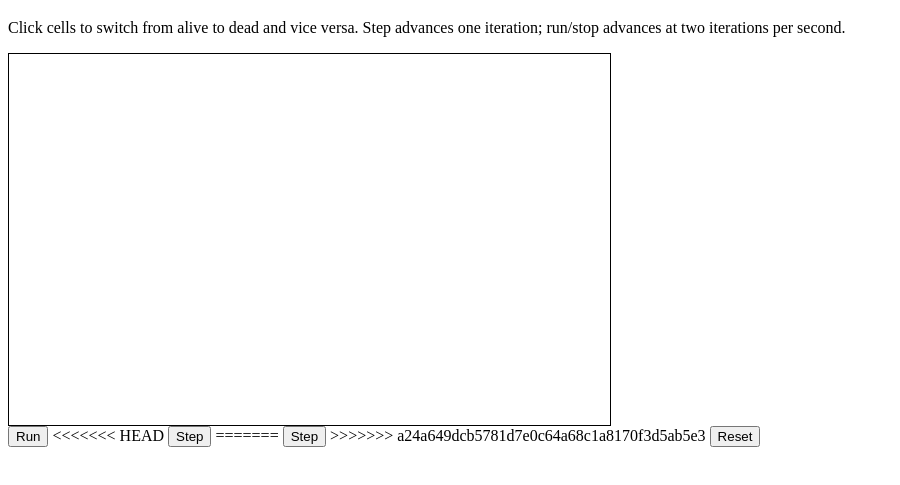
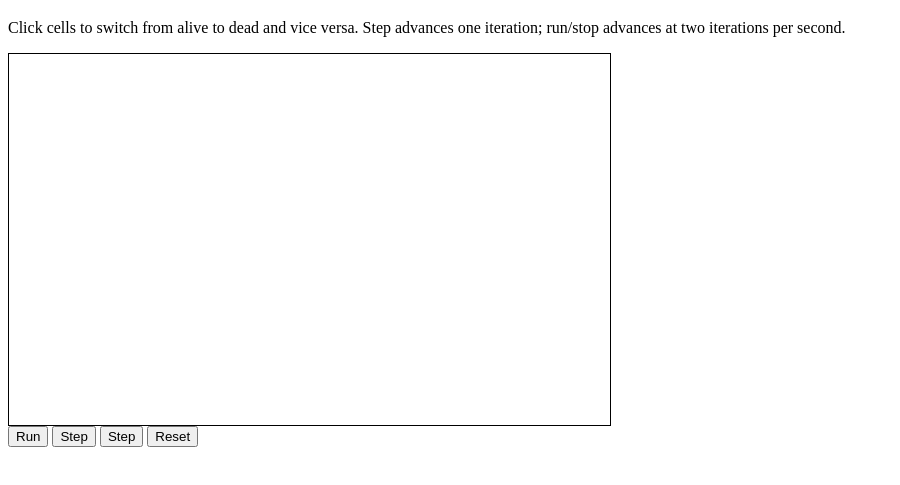
Before and after one commit to miachenmtl/lifelike, a website: page index.html in a window 1280 px wide. Shown: the part 61-546 px from the top of the page, without its empty margins (0-900 px from the left). Drawn offline with Linux system fonts and the light colour scheme.

Commit message:
Clean for merge
Removed gh-generated code, extraneous div wrapping around canvas, added comment on commented-out code for unit-testing in the browser.

```diff
--- a/index.html
+++ b/index.html
@@ -8,17 +8,14 @@
 <body onload="drawGridLines()">
 <h1>Lifelike: Conway's Game of Life and Variants</h1>
 <p>Click cells to switch from alive to dead and vice versa. Step advances one iteration; run/stop advances at two iterations per second.</p>
-<div><canvas id="fieldOfLife" width="601" height="371" onclick="processClickOnCanvas(lifeAtRowCol, event)" onmousemove="getCanvasCoordinates(event)">Your browser does not support the HTML5 canvas tag.</canvas></div>
+<canvas id="fieldOfLife" width="601" height="371" onclick="processClickOnCanvas(lifeAtRowCol, event)" onmousemove="getCanvasCoordinates(event)">Your browser does not support the HTML5 canvas tag.</canvas>
 <input type="button" value="Run">
-<<<<<<< HEAD
 <input type="button" value="Step" onclick="iterateNextGen(lifeAtRowCol)">
-=======
 <input type="button" value="Step">
->>>>>>> a24a649dcb5781d7e0c64a68c1a8170f3d5ab5e3
 <input type="button" value="Reset">
-<p id="xy"></p>
+<!--<p id="xy"></p> //how do you do testing for browser events
 <div id="mocha"></div>
-<!--<script src="mocha.js"></script>
+<script src="mocha.js"></script>
 <script src="chai.js"></script>
 <script>
   mocha.ui("bdd");
```
